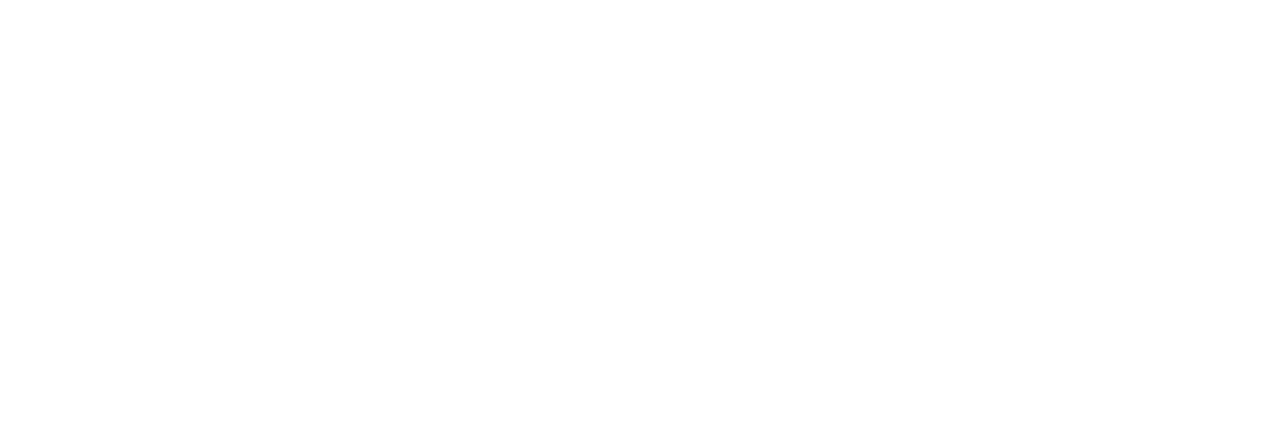
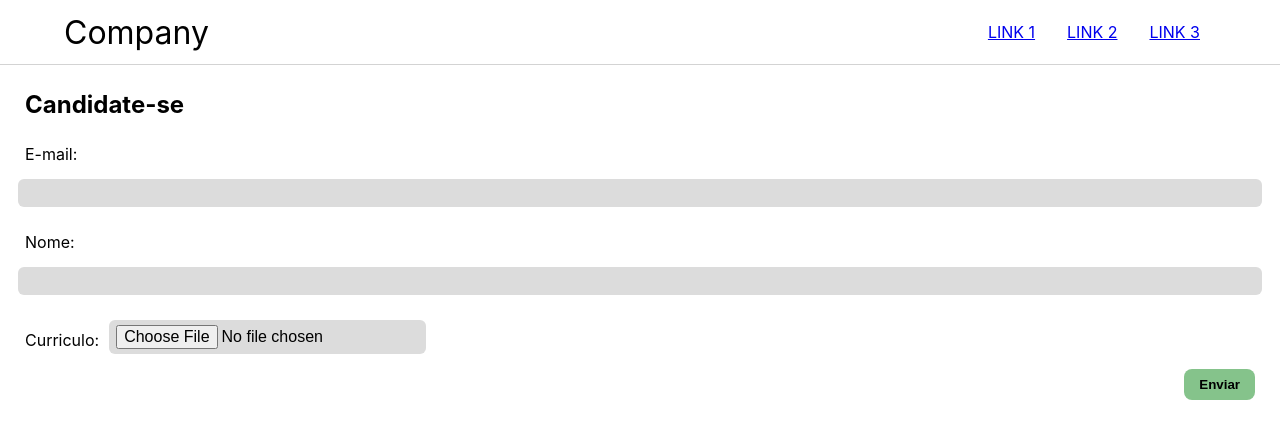
Before and after one commit to PauloHenriqueMagno/hr_control_website, a React (Create React App) app: page /candidate in a window 1280 px wide. Shown: the top 438 px of the page. Built offline with nearby package versions, Linux system fonts and the light colour scheme.

Commit message:
feat(candidateForm): create candidate form

```diff
--- /dev/null
+++ b/src/components/CandidateForm/index.js
@@ -0,0 +1,76 @@
+import * as yup from "yup";
+
+import InputComponent from "../Input";
+
+import {
+  ButtonSubmitStyled,
+  FormStyled,
+  HSecondStyled,
+  PStyled,
+} from "./style";
+
+import validateForm from "../../utils/validateForm";
+
+import api from "../../services/api";
+
+const CandidateForm = () => {
+  const schema = yup.object().shape({
+    email: yup
+      .string()
+      .email("Insira um e-mail valido")
+      .required("E-mail é necessario"),
+    name: yup.string().required("Nome é necessario"),
+    pdf_file: yup.mixed()
+      .test("Arquivo selecionado", "Arquivo pdf é necessario",
+        (value) => !!value[0]
+      )
+      .test("Arquivo extensão", "Arquivo deve ser um pdf",
+        (value) => !!value[0]? value[0].name.includes(".pdf") : false
+      )
+  });
+
+  const { register, handleSubmit, errors } = validateForm(schema);
+
+  const submit = (data) => {
+    console.log(data)
+
+    let newData = new FormData();
+
+    newData.append('email', data["email"]);
+    newData.append('name', data["name"]);
+    newData.append('pdf_file', "fsdfsdfs" );
+
+    api
+      .post('/api/candidates/', newData, {
+        headers: {
+          "Content-Type": "multipart/form-data",
+        },
+      })
+      .then((response) => console.log(response))
+      .catch((error) => console.log(error.message))
+  };
+
+  return (
+    <FormStyled onSubmit={handleSubmit(submit)}>
+      <HSecondStyled>Candidate-se</HSecondStyled>
+
+      <PStyled>E-mail:</PStyled>
+      <InputComponent register={register("email")} type="text" />
+      {errors.email?.message}
+
+      <PStyled>Nome:</PStyled>
+      <InputComponent register={register("name")} type="text" />
+      {errors.name?.message}
+
+      <div className="input">
+        <PStyled>Curriculo:</PStyled>
+        <InputComponent register={register("pdf_file")} type="file" />
+      </div>
+      {errors.pdf_file?.message}
+
+      <ButtonSubmitStyled type="submit">Enviar</ButtonSubmitStyled>
+    </FormStyled>
+  );
+};
+
+export default CandidateForm;
--- /dev/null
+++ b/src/components/CandidateForm/style.js
@@ -0,0 +1,59 @@
+import styled from "styled-components";
+
+export const FormStyled = styled.form`
+  display: flex;
+  flex-direction: column;
+  gap: 15px;
+  padding: 25px;
+  align-items: center;
+
+  .input {
+    display: flex;
+    justify-content: start;
+    margin-right: auto;
+    margin-top: 10px;
+
+    p {
+      width: max-content;
+      padding-right: 10px;
+    }
+  }
+`;
+
+export const HSecondStyled = styled.h2`
+  width: 100%;
+  text-align: start;
+  padding: 0;
+  margin: 0;
+`;
+
+export const PStyled = styled.p`
+  width: 100%;
+  text-align: start;
+  padding: 10px 0 0 0;
+  margin: 0;
+`;
+
+export const ErrorStyled = styled.p`
+  width: 100%;
+  text-align: start;
+  padding: 10px 0 0 0;
+  margin: 0;
+`;
+
+export const ButtonSubmitStyled = styled.button`
+  background: #85C38B;
+  padding: 8px 15px;
+  border-radius: 8px;
+  border: none;
+  font-weight: 600;
+  margin-left: auto;
+
+  &:hover {
+    filter: brightness(110%);
+  }
+
+  &:active {
+    filter: brightness(80%);
+  }
+`;
--- /dev/null
+++ b/src/components/Input/index.js
@@ -0,0 +1,7 @@
+import { InputStyled } from "./style";
+
+const InputComponent = ({ register, type, placeholder }) => {
+  return <InputStyled {...register} type={type} placeholder={placeholder} />;
+};
+
+export default InputComponent;
--- /dev/null
+++ b/src/components/Input/style.js
@@ -0,0 +1,14 @@
+import styled from "styled-components";
+
+export const InputStyled = styled.input`
+  width: 100%;
+  background: #DCDCDC;
+  padding: 5px 7px;
+  font-size: 1rem;
+  border-radius: 6px;
+  border: none;
+
+  &:focus, &:focus, &:hover {
+    outline: 2px solid #AAAAAA;
+  }
+`;
--- a/src/navigations/index.js
+++ b/src/navigations/index.js
@@ -1,4 +1,5 @@
 import { Switch, Route } from 'react-router-dom'
+import CandidateForm from '../components/CandidateForm'
 import Header from '../components/Header'
 import LoginForm from '../components/LoginForm'
 
@@ -12,6 +13,10 @@
         <Header />
         <LoginForm />
       </Route>
+      <Route path="/candidate">
+        <Header />
+        <CandidateForm />
+      </Route>
     </Switch>
   )
 }
```
